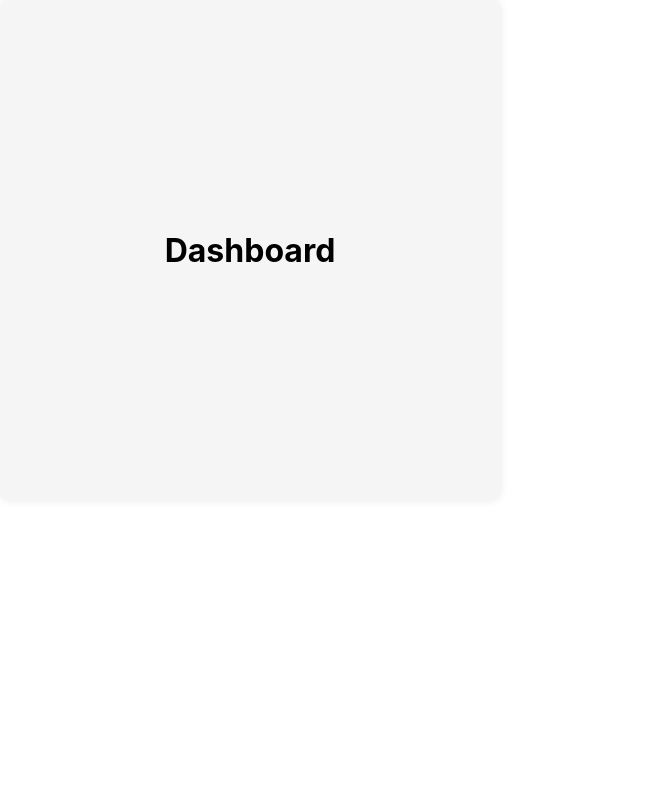
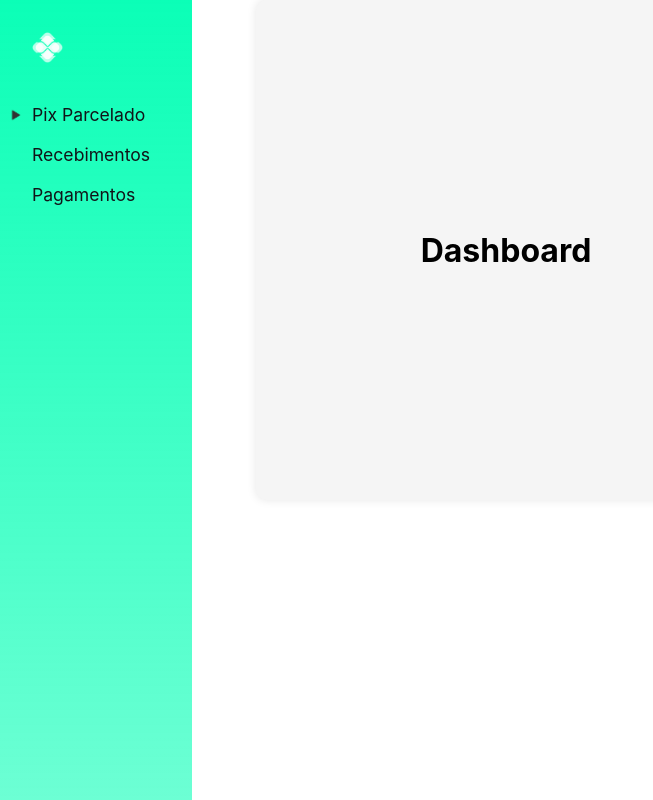
Before and after one commit to mateusnobre/starkbank-hackathon, a React (Create React App) app in the folder frontend/: page /dashboard in a window 1280 px wide. Shown: the whole page, without its empty margins (0-653 px from the left). Built offline with nearby package versions, Linux system fonts and the light colour scheme.

Commit message:
Dashboard draft

```diff
--- /dev/null
+++ b/frontend/src/components/Menu/index.tsx
@@ -0,0 +1,112 @@
+import styled from 'styled-components';
+import React, { useState } from 'react';
+import StarkLogo from '../../assets/stark_logo.png';
+import DivPix from '../../assets/divpix_logo_white.png';
+import ArrowLeft from '../../assets/arrow_black.png';
+import { useNavigate } from 'react-router-dom';
+
+const Menudiv = styled.div`
+    position: fixed;
+    display: flex;
+    flex-direction: column;
+
+    height: 100%;
+    width: 15%;
+    background: linear-gradient(var(--color-pix), var(--color-pix-6));
+`;
+
+const Option = styled.div`
+    display: flex;
+    flex-direction: row;
+    align-items: center;
+    height: 5vh;
+    padding-left: 2.5vw;
+    color: var(--color-bkg-hard);
+    background: transparent;
+    font-size: 1.1rem;
+    font-weight: 400;
+    transition: 0.2s;
+
+    :hover {
+        cursor: pointer;
+        color: var(--color-bkg-inv-hard);
+        transition: 0.2s;
+    }
+
+    span {
+        color: var(--color-bkg-inv-hard);
+    }
+`;
+
+const OptionSelect = styled(Option)`
+
+    padding-left: 0;
+
+    img {
+        margin-left: .7vw;
+        position: fixed;
+        height: 1.8vh;
+        width: auto;
+    }
+
+    p {
+        padding-left: 2.5vw;
+    }
+`;
+
+const OptionNested = styled(Option)`
+
+    transition: 0.5s;
+
+    :hover {
+        cursor: pointer;
+        color: var(--color-bkg-hard);
+        background: var(--color-bkg-inv-hard);
+        transition: 0.5s;
+    }
+`;
+
+const Starkimg = styled.img`
+    margin-top: 4vh;
+    margin-bottom: 4vh;
+    margin-left: 2.5vw;
+    width: 16%;
+    cursor: pointer;
+`;
+
+export default function Menu() {
+
+    const history = useNavigate();
+
+    const [showOptionsPP, setShowOptionsPP] = useState(false);
+
+
+    const handleClick = () => {
+        if (!showOptionsPP) {
+            setShowOptionsPP(true);
+        }
+        else {
+            setShowOptionsPP(false);
+        }
+    };
+
+    return (
+        <Menudiv>
+            <Starkimg src={DivPix} alt="Logo StarkBank"/>
+            <OptionSelect onClick={handleClick}
+            >
+                <img src={ArrowLeft} />
+                <p>Pix Parcelado</p>
+            </OptionSelect>
+            {showOptionsPP && (
+                <div>
+                    <OptionNested>Investimentos</OptionNested>
+                    <OptionNested>Membros</OptionNested>
+                    <OptionNested>Integrações</OptionNested>
+                </div>
+            )}
+            <Option>Recebimentos</Option>
+            <Option>Pagamentos</Option>
+        </Menudiv>
+    );
+}
--- a/frontend/src/index.css
+++ b/frontend/src/index.css
@@ -14,6 +14,8 @@ code {
 
 :root {
   --color-stark: #0070e0;
+  --color-pix: #0bffb7;
+  --color-pix-6: rgb(11, 255, 183, 0.6);
   --color-bkg-soft: #171B20;
   --color-bkg-hard: #111418;
   --color-bkg-inv-soft: #f5f5f5;
--- a/frontend/src/pages/Dashboard/index.tsx
+++ b/frontend/src/pages/Dashboard/index.tsx
@@ -1,10 +1,22 @@
 import styled from 'styled-components';
 import React from 'react';
+import Menu from '../../components/Menu';
+
+const Bkgdiv = styled.div`
+    display: flex;
+    flex-direction: column;
+
+    height: 100vh;
+    width: 100vw;
+    background-color: var(--color-bkg-inv-hard);
+`;
+
 const SquareDashboard = styled.div`
     display: flex;
     flex-direction: column;
     align-items: center;
     justify-content: center;
+    margin-left: 20%;
     height: 500px;
     width: 500px;
     background-color: #f5f5f5;
@@ -13,8 +25,11 @@ const SquareDashboard = styled.div`
 `;
 export default function Dashboard() {
     return (
-        <SquareDashboard>
-            <h1>Dashboard</h1>
-        </SquareDashboard>
+        <Bkgdiv>
+            <Menu/>
+            <SquareDashboard>
+                <h1>Dashboard</h1>
+            </SquareDashboard>
+        </Bkgdiv>
     );
 }
--- a/frontend/src/pages/Marketplace/index.tsx
+++ b/frontend/src/pages/Marketplace/index.tsx
@@ -13,7 +13,7 @@ const Bkgdiv = styled.div`
     background-color: var(--color-bkg-soft);
 `;
 
-const Menu = styled.div`
+const Menumkt = styled.div`
     position: fixed;
     display: flex;
     flex-direction: column;
@@ -98,7 +98,7 @@ export default function Marketplace() {
 
     return (
         <Bkgdiv>
-            <Menu>
+            <Menumkt>
                 <Starkimg src={StarkLogo} alt="Logo StarkBank"/>
                 <div><span>Marketplace</span></div>
                 <div>Extrato</div>
@@ -109,7 +109,7 @@ export default function Marketplace() {
                 <div>Cartão Corporativo</div>
                 <div>Consultas</div>
                 <div>Pagamentos</div>
-            </Menu>
+            </Menumkt>
             <Appbox onClick={() => history('/dashboard')}>
                 <Appimg src={DivPix} alt='Pix Parcelado'/>
                 <Apptext>
```
Also changed, not shown: frontend/src/assets/arrow_black.png (added), frontend/src/assets/divpix_logo_white.png (added).
